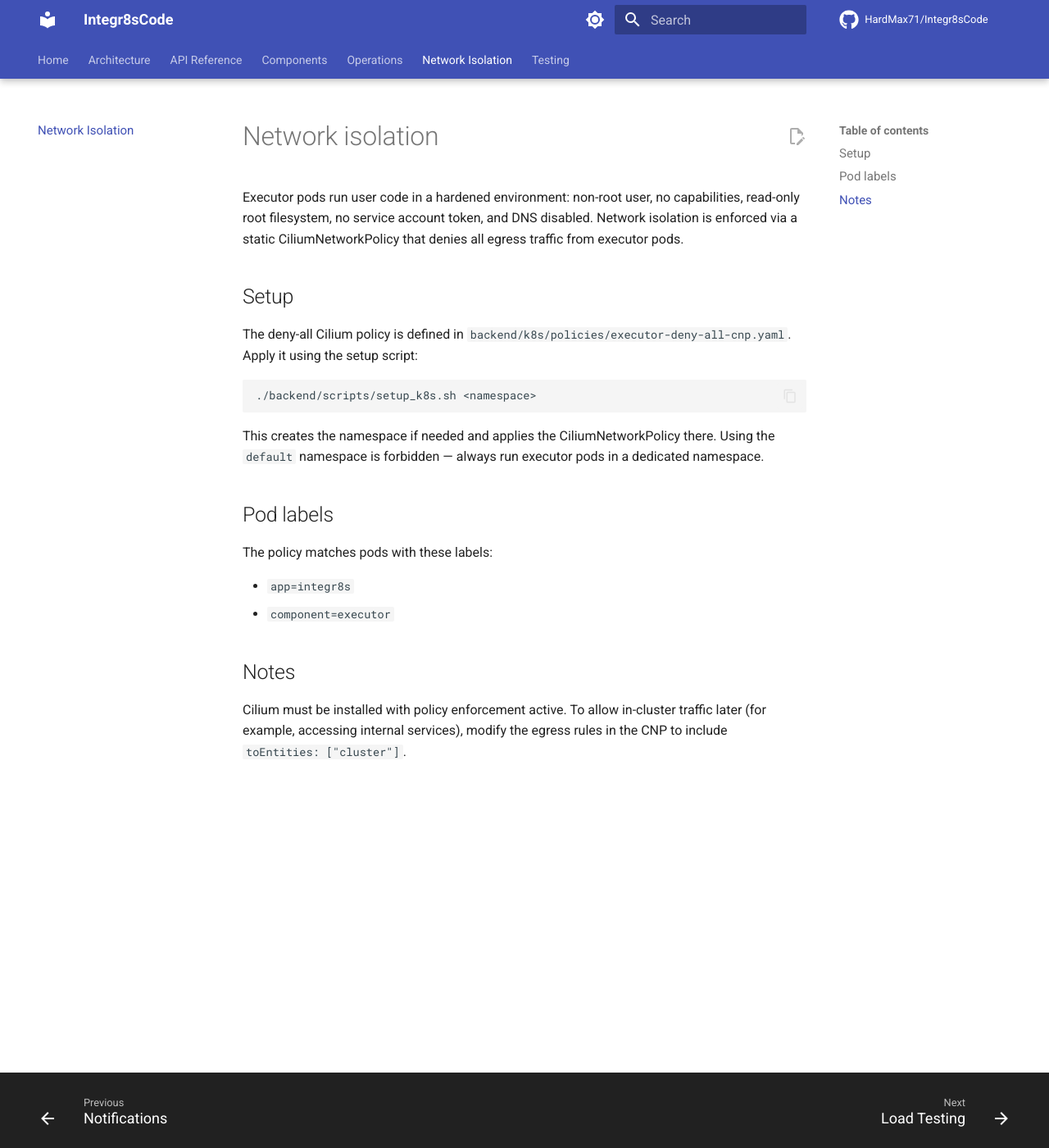
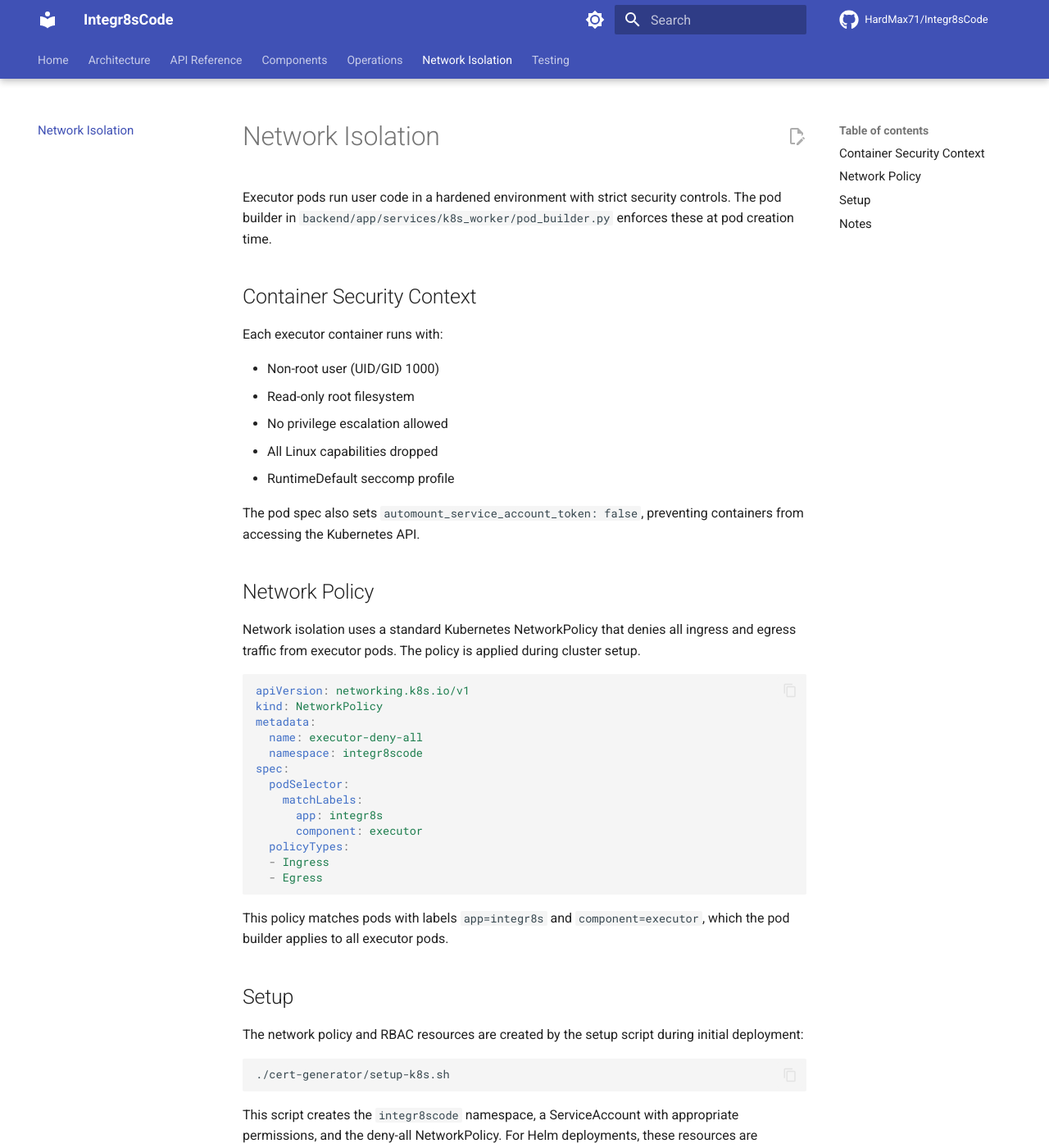
Before and after one commit to HardMax71/Integr8sCode, an MkDocs documentation site: the page built from docs/security/policies.md, in a window 1280 px wide and 1400 px high. Shown: the whole window at 82% size. Built offline with MkDocs 1.6.1 and Material for MkDocs 9.7.7, drawn with Linux system fonts in a browser that asks for light colours; comment, search, counter and statistics services are not loaded; some of the changed text lies outside the part shown.

Commit message:
security policies doc updated

````diff
--- a/docs/security/policies.md
+++ b/docs/security/policies.md
@@ -1,24 +1,53 @@
-# Network isolation
+# Network Isolation
 
-Executor pods run user code in a hardened environment: non-root user, no capabilities, read-only root filesystem, no service account token, and DNS disabled. Network isolation is enforced via a static CiliumNetworkPolicy that denies all egress traffic from executor pods.
+Executor pods run user code in a hardened environment with strict security controls. The pod builder in `backend/app/services/k8s_worker/pod_builder.py` enforces these at pod creation time.
+
+## Container Security Context
+
+Each executor container runs with:
+
+- Non-root user (UID/GID 1000)
+- Read-only root filesystem
+- No privilege escalation allowed
+- All Linux capabilities dropped
+- RuntimeDefault seccomp profile
+
+The pod spec also sets `automount_service_account_token: false`, preventing containers from accessing the Kubernetes API.
+
+## Network Policy
+
+Network isolation uses a standard Kubernetes NetworkPolicy that denies all ingress and egress traffic from executor pods. The policy is applied during cluster setup.
+
+```yaml
+apiVersion: networking.k8s.io/v1
+kind: NetworkPolicy
+metadata:
+  name: executor-deny-all
+  namespace: integr8scode
+spec:
+  podSelector:
+    matchLabels:
+      app: integr8s
+      component: executor
+  policyTypes:
+  - Ingress
+  - Egress
+```
+
+This policy matches pods with labels `app=integr8s` and `component=executor`, which the pod builder applies to all executor pods.
 
 ## Setup
 
-The deny-all Cilium policy is defined in `backend/k8s/policies/executor-deny-all-cnp.yaml`. Apply it using the setup script:
+The network policy and RBAC resources are created by the setup script during initial deployment:
 
 ```bash
-./backend/scripts/setup_k8s.sh <namespace>
+./cert-generator/setup-k8s.sh
 ```
 
-This creates the namespace if needed and applies the CiliumNetworkPolicy there. Using the `default` namespace is forbidden — always run executor pods in a dedicated namespace.
-
-## Pod labels
-
-The policy matches pods with these labels:
-
-- `app=integr8s`
-- `component=executor`
+This script creates the `integr8scode` namespace, a ServiceAccount with appropriate permissions, and the deny-all NetworkPolicy. For Helm deployments, these resources are managed by templates in the chart.
 
 ## Notes
 
-Cilium must be installed with policy enforcement active. To allow in-cluster traffic later (for example, accessing internal services), modify the egress rules in the CNP to include `toEntities: ["cluster"]`.
+The NetworkPolicy requires a CNI plugin that supports network policies (Calico, Cilium, Weave Net, etc). K3s includes Flannel by default, which does not enforce policies. For production, install a policy-capable CNI or use K3s with the `--flannel-backend=none` flag and a separate CNI.
+
+To allow specific egress traffic (for example, to internal services), create an additional NetworkPolicy with explicit egress rules rather than modifying the deny-all policy.
````
